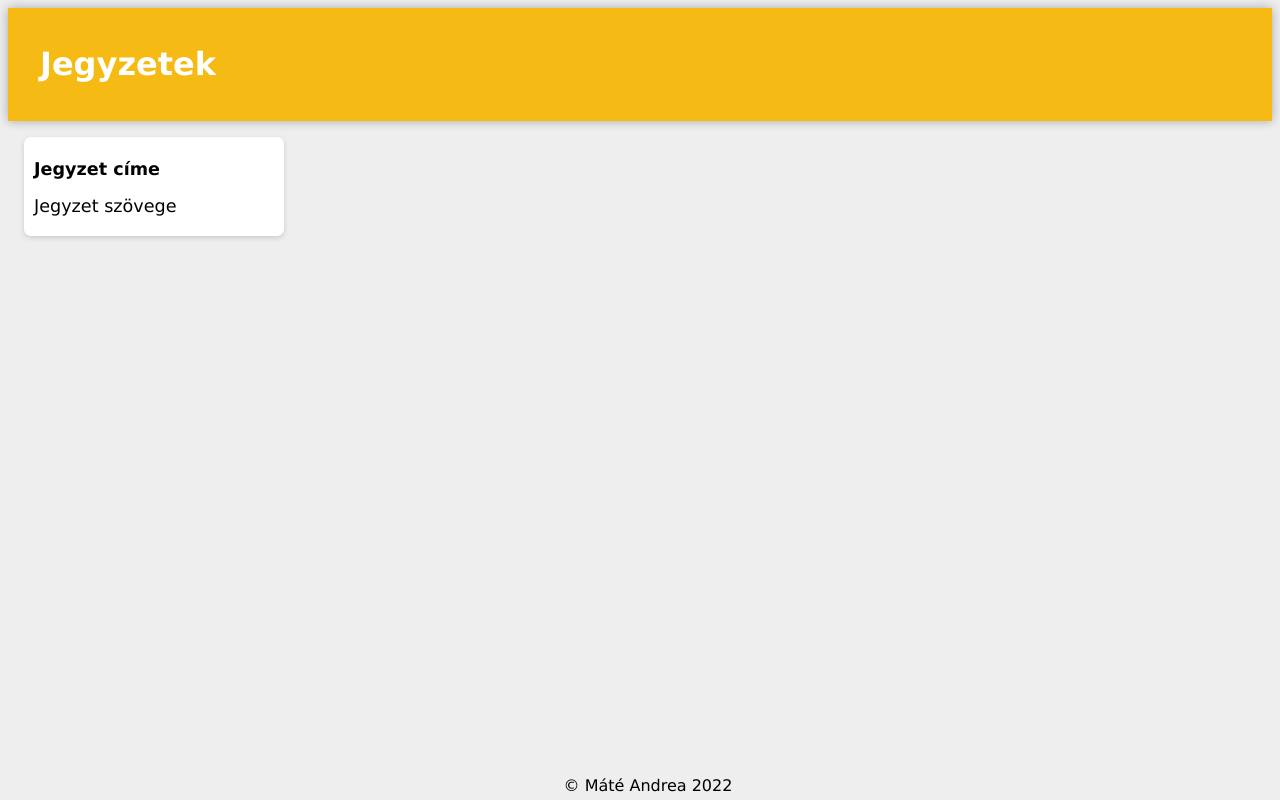
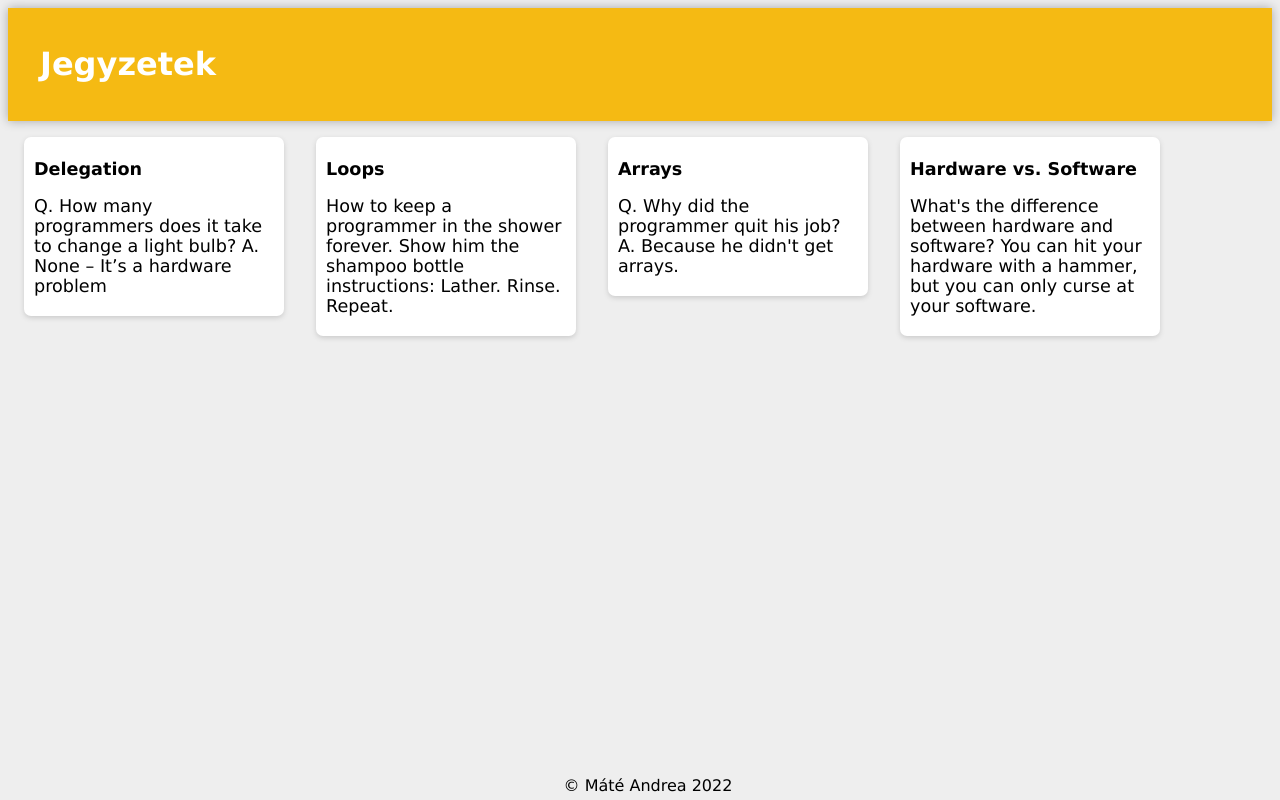
Before and after one commit to mt-andrea/elso-app, a React (Create React App) app: page / in a window 1280 px wide. Built offline with nearby package versions, Linux system fonts and the light colour scheme.

Commit message:
notes update

```diff
--- a/src/components/App.jsx
+++ b/src/components/App.jsx
@@ -2,11 +2,16 @@
 import Header from "./Header";
 import Note from "./Note";
 import Footer from "./Footer";
+import notes from '../notes'
 
 function App(){
     return(<div>
         <Header />
-        <Note/>
+        {notes.map(n=>
+        <Note
+            key={n.key}
+            title={n.title}
+            content={n.content}/> )}
         <Footer/>
     </div>)
 }
--- a/src/components/Note.jsx
+++ b/src/components/Note.jsx
@@ -1,10 +1,10 @@
 import React from 'react';
 
-function Note(){
+function Note(props){
 return(
   <div className='note'>
-  <h1>Jegyzet címe</h1>
-  <p>Jegyzet szövege</p>
+  <h1>{props.title}</h1>
+  <p>{props.content}</p>
   </div>
   );}
 export default Note;
--- /dev/null
+++ b/src/notes.js
@@ -0,0 +1,27 @@
+const notes = [
+  {
+    key: 1,
+    title: "Delegation",
+    content:
+      "Q. How many programmers does it take to change a light bulb? A. None – It’s a hardware problem"
+  },
+  {
+    key: 2,
+    title: "Loops",
+    content:
+      "How to keep a programmer in the shower forever. Show him the shampoo bottle instructions: Lather. Rinse. Repeat."
+  },
+  {
+    key: 3,
+    title: "Arrays",
+    content:
+      "Q. Why did the programmer quit his job? A. Because he didn't get arrays."
+  },
+  {
+    key: 4,
+    title: "Hardware vs. Software",
+    content:
+      "What's the difference between hardware and software? You can hit your hardware with a hammer, but you can only curse at your software."
+  }
+];
+export default notes;
```
